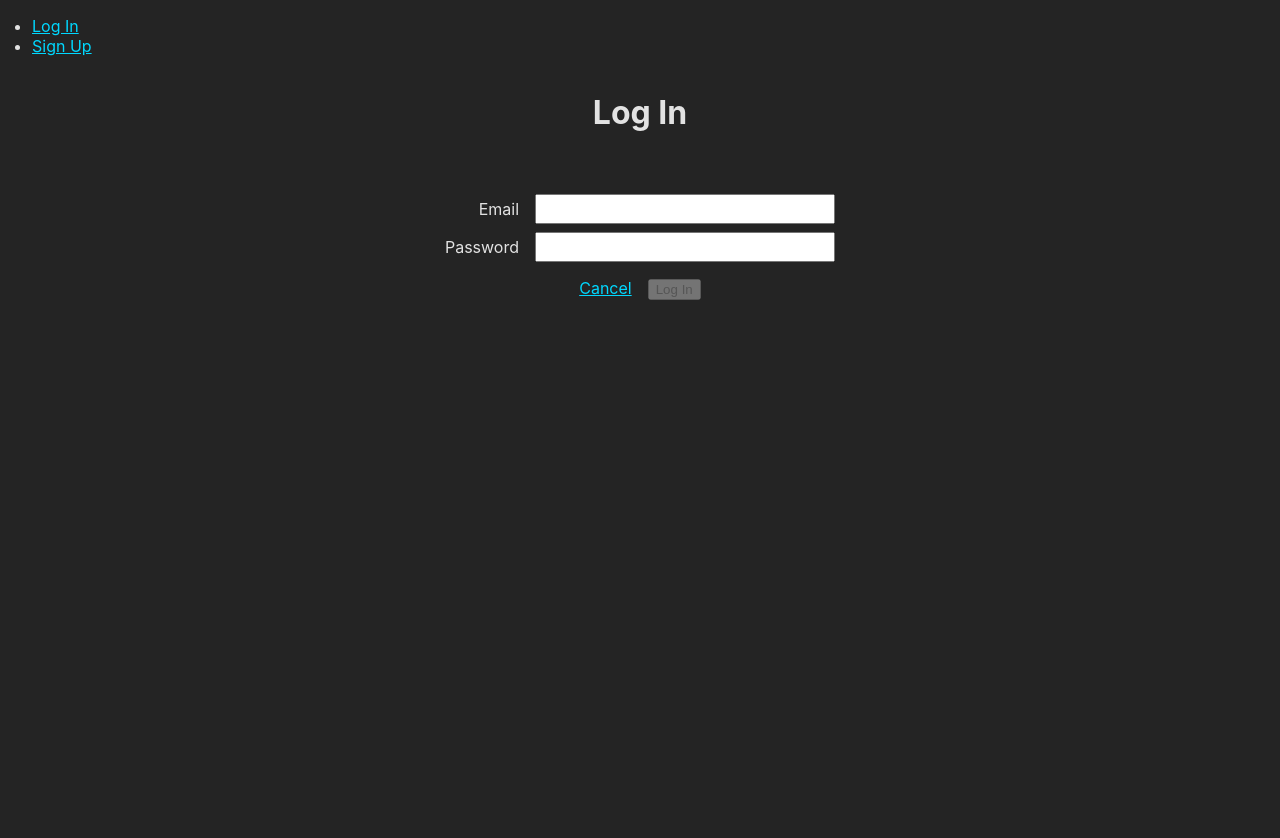
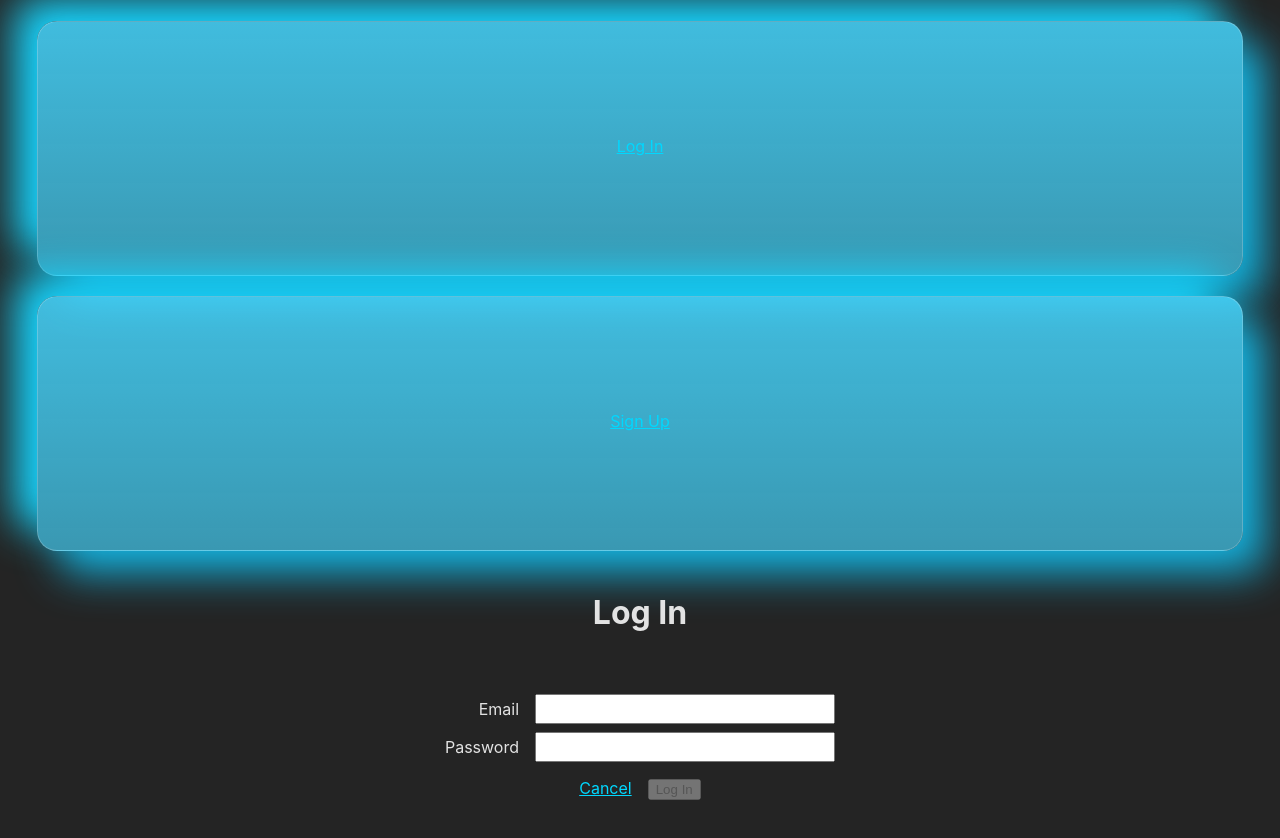
Before and after one commit to Jabutler95/deck-wizard-front-end, a React (Vite) app: page /auth/login in a window 1280 px wide. Shown: the top 838 px of the page. Before the commit the page ends 800 px from the top, so only its background shows below. Built offline with nearby package versions, Linux system fonts and the light colour scheme; no server answers.

Commit message:
set up deck list page and import into app.jsx

```diff
--- a/src/App.jsx
+++ b/src/App.jsx
@@ -8,6 +8,7 @@ import Login from './pages/Login/Login'
 import Landing from './pages/Landing/Landing'
 import Profiles from './pages/Profiles/Profiles'
 import ChangePassword from './pages/ChangePassword/ChangePassword'
+import DeckList from './pages/DeckList/DeckList'
 
 // components
 import NavBar from './components/NavBar/NavBar'
@@ -76,7 +77,7 @@ function App() {
         <Route
           path="/decks"
           element={
-            <h1>Deck List</h1>
+            <DeckList decks={decks} />
           }
         />
       </Routes>
--- /dev/null
+++ b/src/pages/DeckList/DeckList.css
@@ -0,0 +1,85 @@
+.list {
+  display: flex;
+  color: white;
+  min-height: 100%;
+  margin-top: 60px;
+  justify-content: flex-start;
+}
+
+ul {
+  gap: 10px;
+  padding: 0;
+  width: 100%;
+  display: grid;
+  list-style: none;
+  grid-template-columns: repeat(1, 1fr);
+}
+
+li {
+  margin: 5px;
+  height: 255px;
+  display: flex;
+  align-items: center;
+  border-radius: 20px;
+  padding: 8px 14px 14px;
+  flex-direction: column;
+  justify-content: center;
+  background: rgb(70, 215, 255, .75);
+  border: 1.5px solid rgba(255, 255, 255, .2);
+  box-shadow: 22px 22px 42px #15b0dc, -22px -22px 42px #19d7ff;
+  background:
+    linear-gradient(0deg,
+      rgba(70, 215, 255, .65) 0%,
+      rgba(70, 215, 255, .85) 100%);
+}
+
+li img {
+  width: 135px;
+  margin-bottom: 14px;
+}
+
+li section {
+  width: 100%;
+  display: flex;
+  justify-content: flex-end;
+}
+
+li button {
+  margin: 0;
+  padding: 0;
+  width: 30px;
+  height: 30px;
+  border: none;
+  color: white;
+  cursor: pointer;
+  box-shadow: none;
+  font-weight: 600;
+  border-radius: 50%;
+  background: rgba(255, 255, 255, .25);
+}
+
+li button:hover {
+  background: rgb(155, 230, 255);
+}
+
+li button:active {
+  transform: scale(0.92);
+}
+
+@media only screen and (min-width: 800px) {
+  .list ul {
+    grid-template-columns: repeat(2, 1fr);
+  }
+}
+
+@media only screen and (min-width: 1000px) {
+  .list ul {
+    grid-template-columns: repeat(3, 1fr);
+  }
+}
+
+@media only screen and (min-width: 1300px) {
+  .list ul {
+    grid-template-columns: repeat(4, 1fr);
+  }
+}
--- /dev/null
+++ b/src/pages/DeckList/DeckList.jsx
@@ -0,0 +1,23 @@
+// css
+import './DeckList.css'
+
+const DeckList = (props) => {
+  return (
+    <main className="list">
+      <h1>DECK LIST</h1>
+
+      {!props.decks.length && <h2>Oops! No decks here!</h2>}
+
+      <ul>
+        {props.decks.map((deck) => (
+          <li key={deck._id}>
+            {deck.name}
+          </li>
+        ))}
+      </ul>
+
+    </main>
+  )
+}
+
+export default DeckList
```
